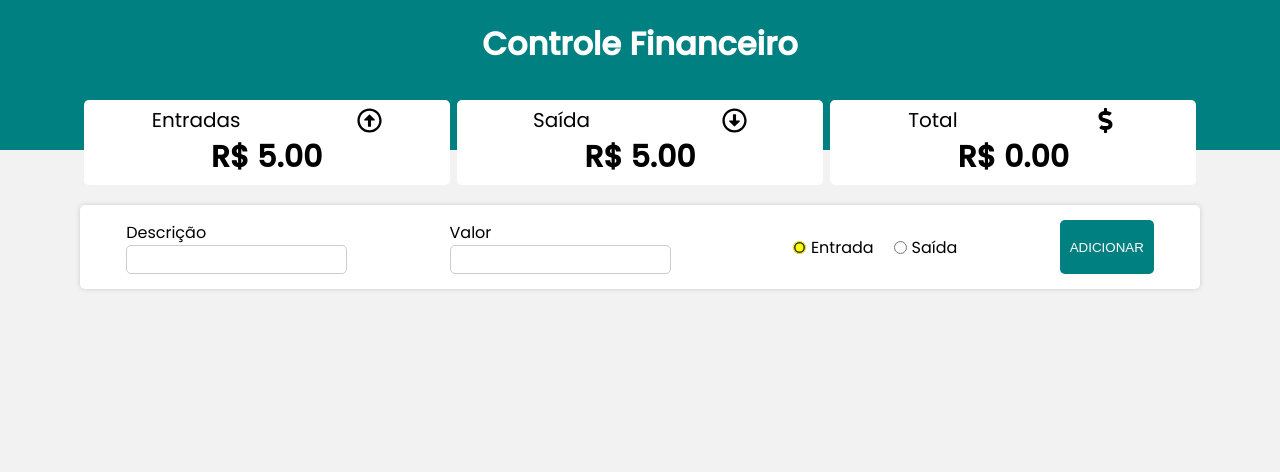
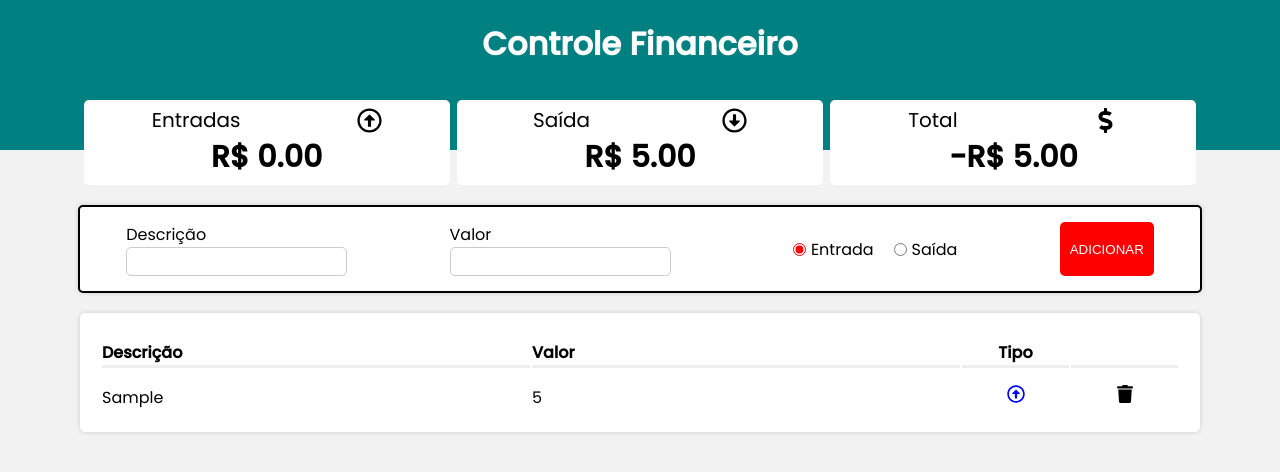
Before and after one commit to JjorgeF/appFinaceiro, a React (Create React App) app: page / in a window 1280 px wide. Both pictures are taken after typing "Sample", "5" into the empty fields and a click on the button "ADICIONAR". Shown: the top 472 px of the page. Built offline with nearby package versions, Linux system fonts and the light colour scheme.

Commit message:
expressões matemáticas

```diff
--- a/src/App.js
+++ b/src/App.js
@@ -1,6 +1,6 @@
-import React, { useState, useEffect } from "react";
-import GlobalStyle from "./styles/global"
-import Header from "./components/Header";
+import React, { useEffect, useState } from "react";
+import GlobalStyle from "./styles/global";
+import Header from "./components/header";
 import Resume from "./components/Resume";
 import Form from "./components/Form";
 
@@ -19,7 +19,7 @@ const App = () => {
       .map((transaction) => Number(transaction.amount));
 
     const amountIncome = transactionsList
-            .filter((item) => item.expense)
+      .filter((item) => !item.expense)
       .map((transaction) => Number(transaction.amount));
 
     const expense = amountExpense.reduce((acc, cur) => acc + cur, 0).toFixed(2);
@@ -30,10 +30,9 @@ const App = () => {
     setIncome(`R$ ${income}`);
     setExpense(`R$ ${expense}`);
     setTotal(`${Number(income) < Number(expense) ? "-" : ""}R$ ${total}`);
-
   }, [transactionsList]);
 
-    const handlaAdd = (transaction) => {
+  const handleAdd = (transaction) => {
     const newArrayTransactions = [...transactionsList, transaction];
 
     setTransactionsList(newArrayTransactions);
@@ -45,10 +44,14 @@ const App = () => {
     <>
       <Header />
       <Resume income={income} expense={expense} total={total} />
-        <Form handleAdd={handlaAdd} />
+      <Form
+        handleAdd={handleAdd}
+        transactionsList={transactionsList}
+        setTransactionsList={setTransactionsList}
+      />
       <GlobalStyle />
     </>
   );
 };
 
-export default App
+export default App;
--- a/src/components/Form/index.js
+++ b/src/components/Form/index.js
@@ -1,7 +1,8 @@
 import React, { useState } from "react";
+import Grid from "../Grid";
 import * as C from "./styles";
 
-const Form = ({ handleAdd }) => {
+const Form = ({ handleAdd, transactionsList, setTransactionsList }) => {
     const [desc, setDesc] = useState("");
     const [amount, setAmount] = useState("");
     const [isExpense, setExpense] = useState("false");
@@ -64,6 +65,7 @@ const Form = ({ handleAdd }) => {
                 </C.RadioGroup>
                 <C.Button onClick={handleSave}>ADICIONAR</C.Button>
             </C.Container>
+            <Grid itens={transactionsList} setItens={setTransactionsList} />
         </>
     );
 };
--- a/src/components/Form/styles.js
+++ b/src/components/Form/styles.js
@@ -10,6 +10,7 @@ export const Container = styled.div `
     justify-content: space-around;
     padding: 15px 0px;
     gap: 10px;
+    border: solid black 2px;
 
     @media (max-width: 750px) {
         display: grid;
@@ -37,7 +38,7 @@ export const RadioGroup = styled.div`
 
     input {
         margin-left: 20px;
-        accent-color: yellow;
+        accent-color: red;
         margin-top: 0;
         margin-right: 5px;
     }
@@ -49,5 +50,5 @@ export const Button = styled.button`
     border-radius: 5px;
     cursor: pointer;
     color: white;
-    background-color: teal;
+    background-color: red;
 `;
--- /dev/null
+++ b/src/components/Grid/index.js
@@ -0,0 +1,31 @@
+import React from "react";
+import GridItem from "../GridItem";
+import * as C from "./styles";
+
+const Grid = ({ itens, setItens }) => {
+    const onDelete = (ID) => {
+        const newArray = itens.filter((transaction) => transaction.id !== ID);
+        setItens(newArray);
+        localStorage.setItem("transactions", JSON.stringify(newArray));
+    };
+
+    return (
+        <C.Table>
+            <C.THead>
+                <C.Tr>
+                    <C.Th width={40}>Descrição</C.Th>
+                    <C.Th width={40}>Valor</C.Th>
+                    <C.Th width={10} alignCenter>Tipo</C.Th>
+                    <C.Th width={10}></C.Th>
+                </C.Tr>
+            </C.THead>
+            <C.Tbody>
+                {itens?.map((item, index) => (
+                    <GridItem key={index} item={item} onDelete={onDelete} />
+                ))}
+            </C.Tbody>
+        </C.Table>
+    );
+};
+
+export default Grid;
--- /dev/null
+++ b/src/components/Grid/styles.js
@@ -0,0 +1,24 @@
+import styled from "styled-components";
+
+export const Table = styled.table`
+    width: 98%;
+    background-color: #fff;
+    padding: 20px;
+    box-shadow: 0px 0px 5px #ccc;
+    border-radius: 5px;
+    max-width: 1120px;
+    margin: 20px auto;
+`;
+
+export const THead = styled.thead``;
+
+export const Tbody = styled.tbody``;
+
+export const Tr = styled.tr``;
+
+export const Th = styled.th`
+    border-bottom: inset;
+    padding-top: 5px;
+    text-align: ${(props) => (props.alignCenter ? "center" : "start")};
+    width: ${(props) => (props.width ? props.width + "%" : "auto")};
+`;
--- /dev/null
+++ b/src/components/GridItem/index.js
@@ -0,0 +1,29 @@
+import React from "react";
+import * as C from "./styles";
+
+import {
+    FaRegArrowAltCircleUp,
+    FaRegArrowAltCircleDown,
+    FaTrash,
+} from "react-icons/fa";
+
+const GridItem = ({ item, onDelete }) => {
+    return (
+     <C.Tr>
+        <C.Td>{item.desc}</C.Td>
+        <C.Td>{item.amount}</C.Td>
+        <C.Td alignCenter>
+            {item.expense ? (
+                <FaRegArrowAltCircleUp color="blue" />
+            ) : (
+                <FaRegArrowAltCircleDown color="red" />
+            )}
+        </C.Td>
+        <C.Td alignCenter>
+            <FaTrash onClick={() => onDelete(item.id)} />
+        </C.Td>
+     </C.Tr>
+    );
+};
+
+export default GridItem;
--- /dev/null
+++ b/src/components/GridItem/styles.js
@@ -0,0 +1,14 @@
+import styled from "styled-components";
+
+export const Tr = styled.tr``;
+
+export const Td = styled.td`
+    padding-top: 15px;
+    text-align: ${(props) => (props.alignCenter ? "center" : "start")};
+    word-break: break-all;
+
+    svg {
+        width: 18px;
+        height: 18px;
+    }
+`;
--- a/src/components/header/index.js
+++ b/src/components/header/index.js
@@ -1,4 +1,4 @@
-import React from 'react';
+import React from "react";
 import * as C from "./styles";
 
 const Header = () => {
```
Also changed, not shown: src/components/Resume/index.js (+8 -5 lines). Lines whose indentation alone changed are shown as unchanged.
